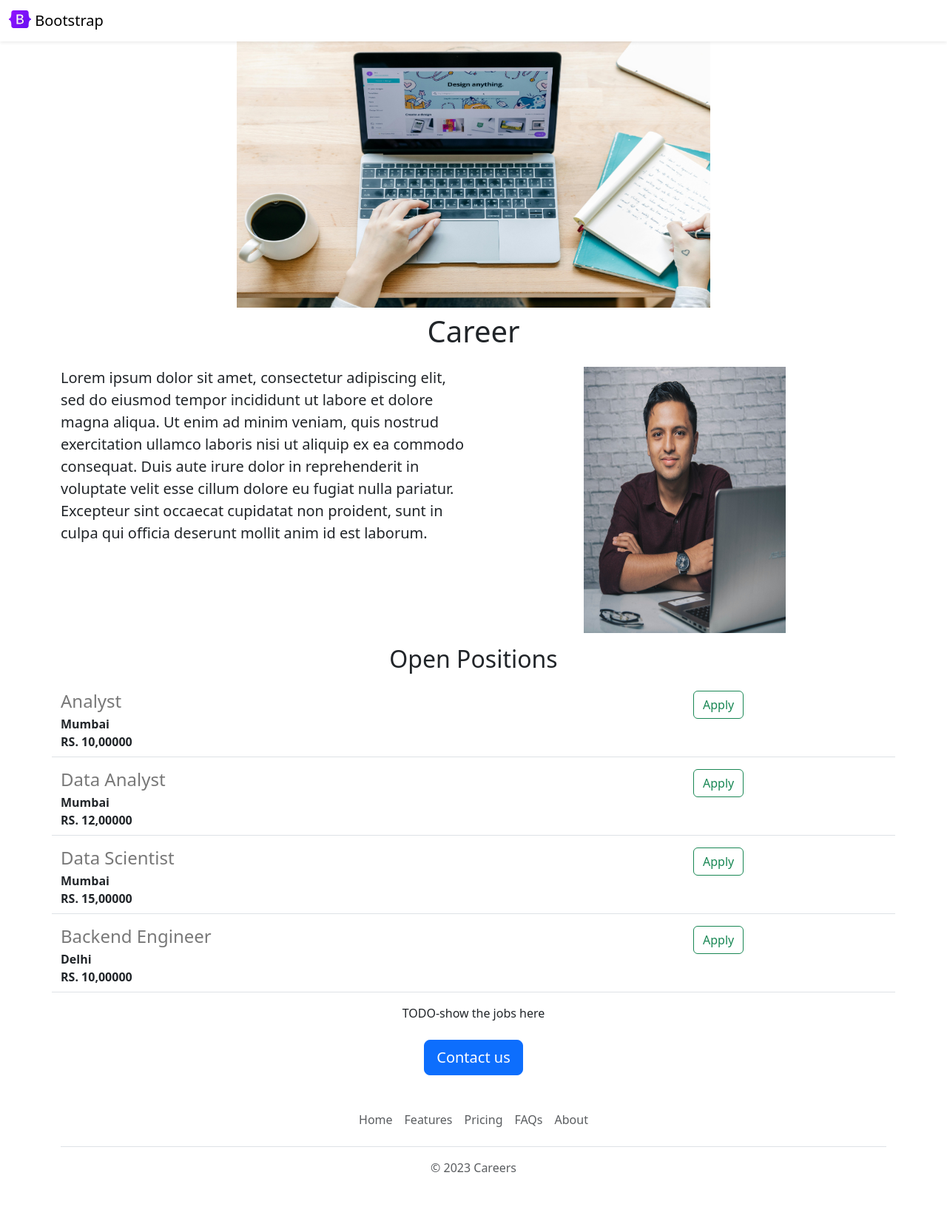
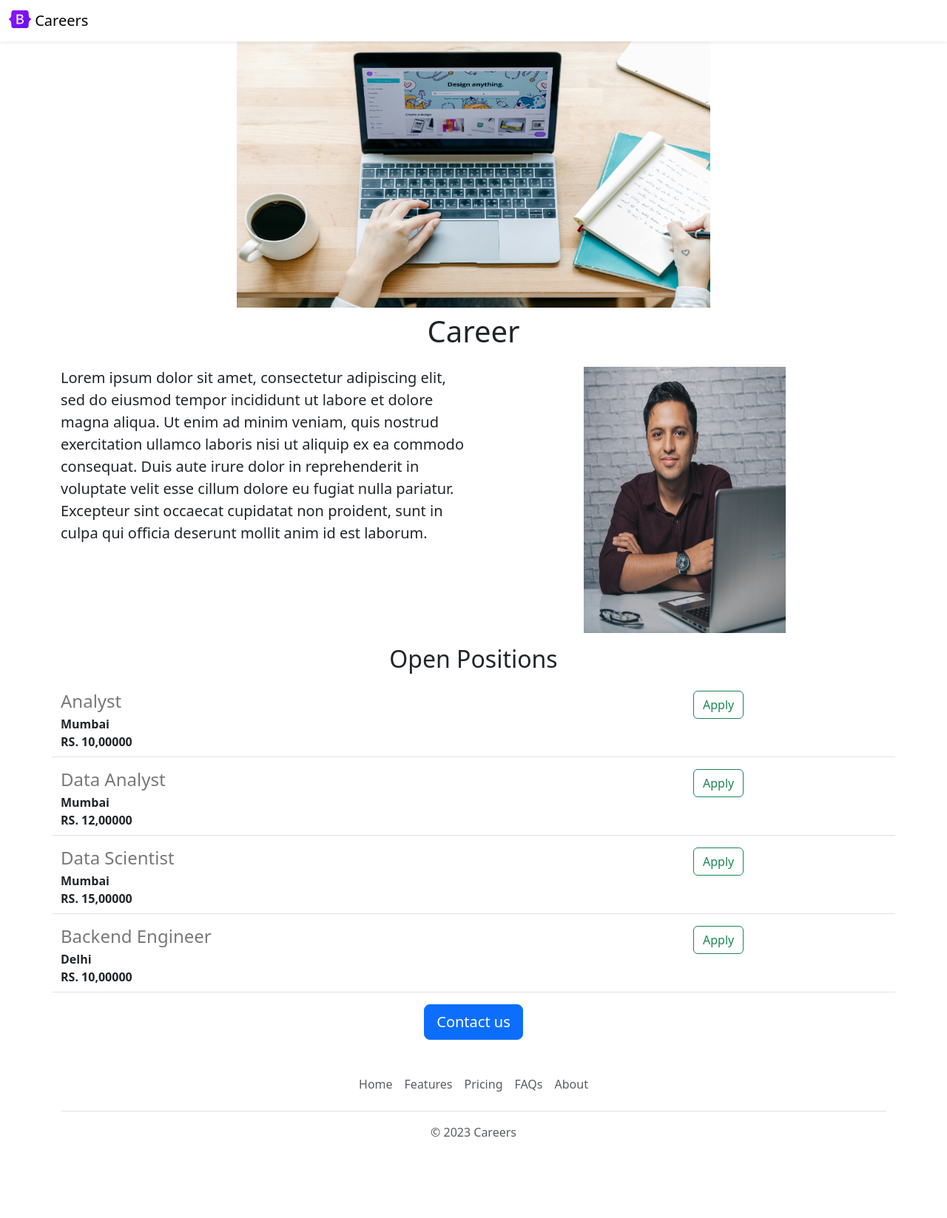
Before and after one commit to rajnishspandey/dynamic-careers-website, a Flask app: page / in a window 1280 px wide. Shown: the whole page at 74% size. After the commit the page ends 1537 px from the top, so only its background shows below. Run offline with Flask 3, Linux system fonts and the light colour scheme.

Commit message:
New changes applied

```diff
--- a/templates/home.html
+++ b/templates/home.html
@@ -39,9 +39,9 @@
                     {% include 'jobitem.html' %}
                 {% endfor %}
             </p>
-            <p class="text-center mt-2 mb-4">TODO-show the jobs here</p>
             <div class="text-center">
-                <button class="btn btn-primary btn-lg">Contact us</button>
+                <a herf="mailto:connect@programmingdoor.com?subject=Contact%20us&body=I%20am%20%3Cyour%20Name%3E%0D%0AMy%20question%20%3CEnter%20your%20question%20here%3E"
+                 type="button" class="btn btn-primary btn-lg">Contact us</a>
             </div>
         </div>
            {% include 'footer.html' %}
--- a/templates/nav.html
+++ b/templates/nav.html
@@ -2,7 +2,7 @@
     <div class="container-fluid">
       <a class="navbar-brand" href="#">
         <img src="static/bootstrap-logo.svg" alt="Logo" width="30" height="24" class="d-inline-block align-text-top">
-        Bootstrap
+        Careers
       </a>
     </div>
   </nav>
```
